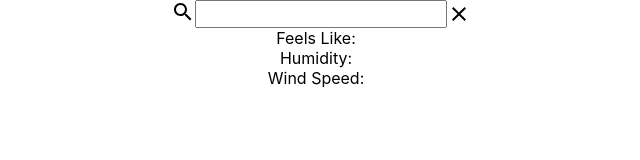
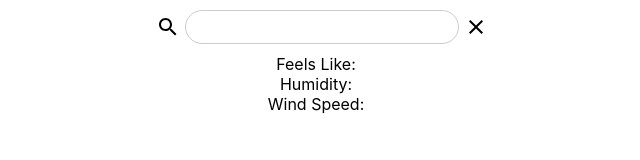
Before and after one commit to Daze-bot/weather-app, a website built with webpack: page dist/index.html in a window 1280 px wide. Shown: the whole page, without its empty margins (319-959 px from the left). Built offline with nearby package versions, Linux system fonts and the light colour scheme; no server answers.

Commit message:
Start styling display
Style searchbar

```diff
--- a/src/css/style.css
+++ b/src/css/style.css
@@ -19,8 +19,50 @@ body {
 
 .search {
   display: flex;
+  position: relative;
+  justify-content: start;
+  align-items: center;
+  gap: 5px;
+  padding: 10px;
+  width: min(50%, 350px);
+}
+
+.search label {
+  display: flex;
   justify-content: center;
-  position: relative;
+  align-items: center;
+}
+
+.search label:hover {
+  scale: 1.2;
+}
+
+.search input {
+  appearance: none;
+  -webkit-appearance: none;
+  padding: 6px 12px;
+  border: 1px solid rgba(0, 0, 0, 0.2);
+  border-radius: 20px;
+  background: none;
+  flex-grow: 1;
+}
+
+.search input:hover {
+  border: 1px solid rgba(0, 0, 0, 0.7);
+}
+
+.search input:focus {
+  outline: none;
+  border: 1px solid rgba(0, 0, 0, 0.7);
+}
+
+.search input::-webkit-search-cancel-button {
+  -webkit-appearance: none;
+  appearance: none;
+}
+
+.search img {
+  cursor: pointer;
 }
 
 .conditionDiv,
--- a/src/scripts/initLoad.js
+++ b/src/scripts/initLoad.js
@@ -4,6 +4,8 @@ import Search from '../imgs/search.svg';
 import Close from '../imgs/close.svg';
 
 function initLoad() {
+  let location = 'philadelphia';
+
   let searchDiv = document.createElement('div');
   searchDiv.classList.add('search');
 
@@ -29,8 +31,6 @@ function initLoad() {
   searchLabel.appendChild(searchImg);
   searchDiv.appendChild(searchbar);
   searchDiv.appendChild(searchClose);
-
-  let location = 'philadelphia';
 
   let cityDiv = document.createElement('div');
   cityDiv.classList.add('location');
```
